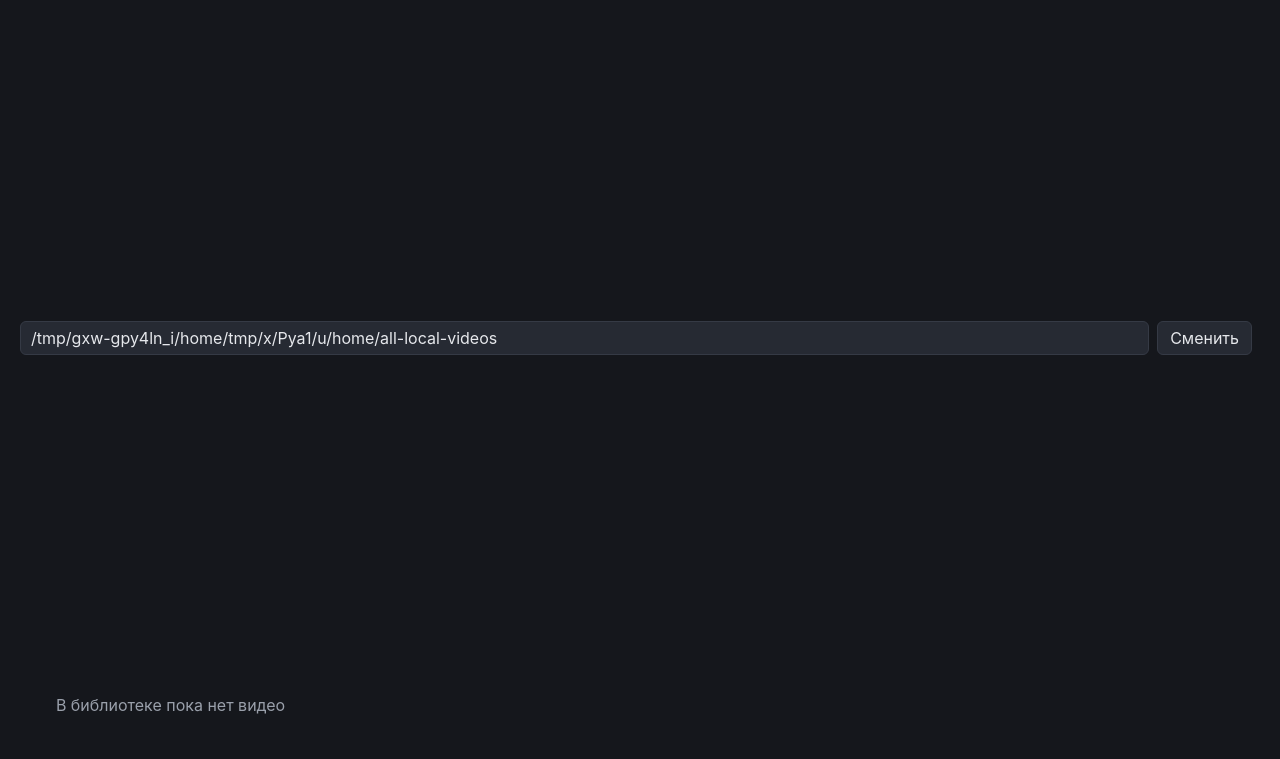
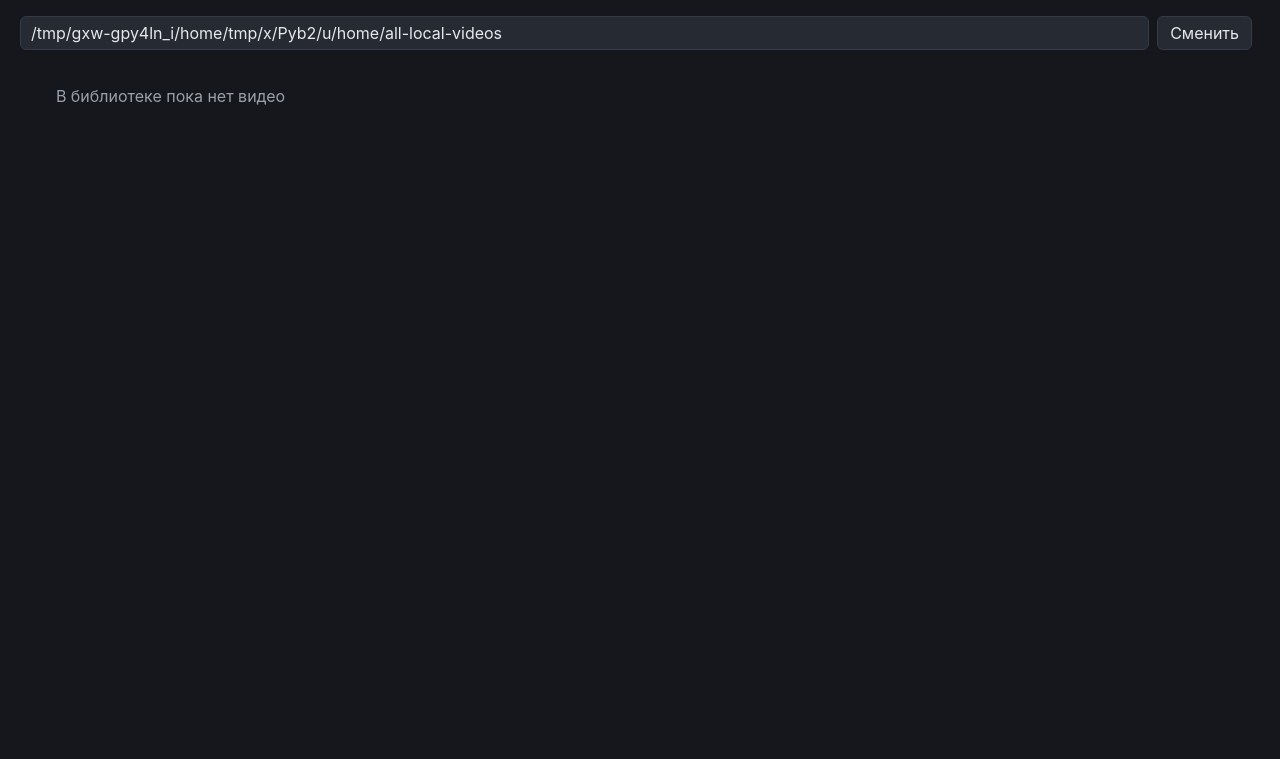
Before and after one commit to vtaranov/local-video, a Flask app: page / in a window 1280 px wide. Shown: the part 41-800 px from the top of the page. Run offline with Flask 3, Linux system fonts and the light colour scheme; data that the repository does not hold is empty.

Commit message:
Player: fix library path bar stretching vertically
.folder-bar больше не растягивается по высоте (flex 1 → 0 0 auto): в колонке
экрана библиотеки поле пути теперь сверху, карточки — сразу под ним.

Co-Authored-By: Claude Opus 4.8 <noreply@anthropic.com>

```diff
--- a/player/static/style.css
+++ b/player/static/style.css
@@ -42,7 +42,7 @@ h1 {
   display: flex;
   align-items: center;
   gap: 8px;
-  flex: 1;
+  flex: 0 0 auto;
   min-width: 0;
 }
 
```
